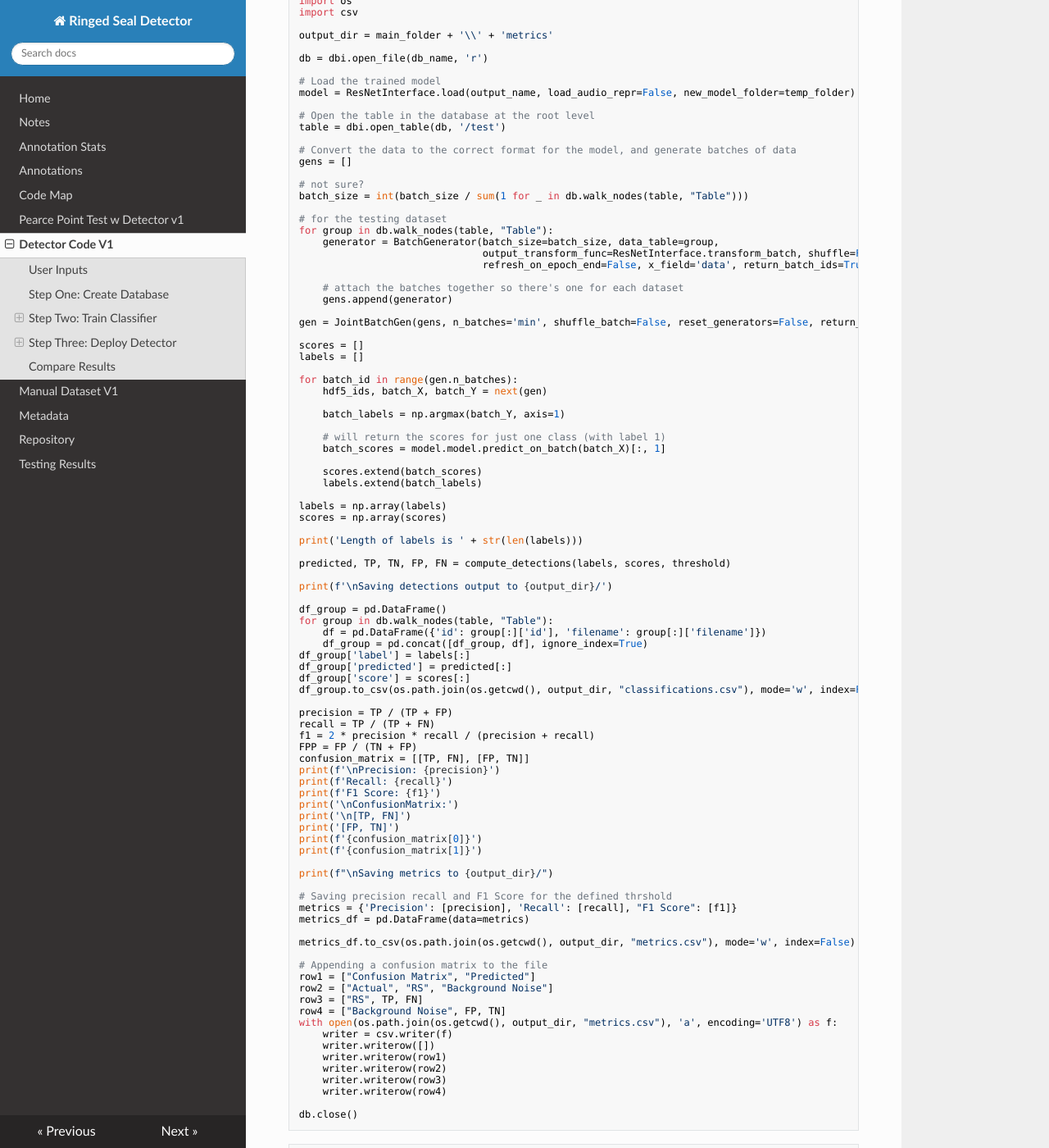
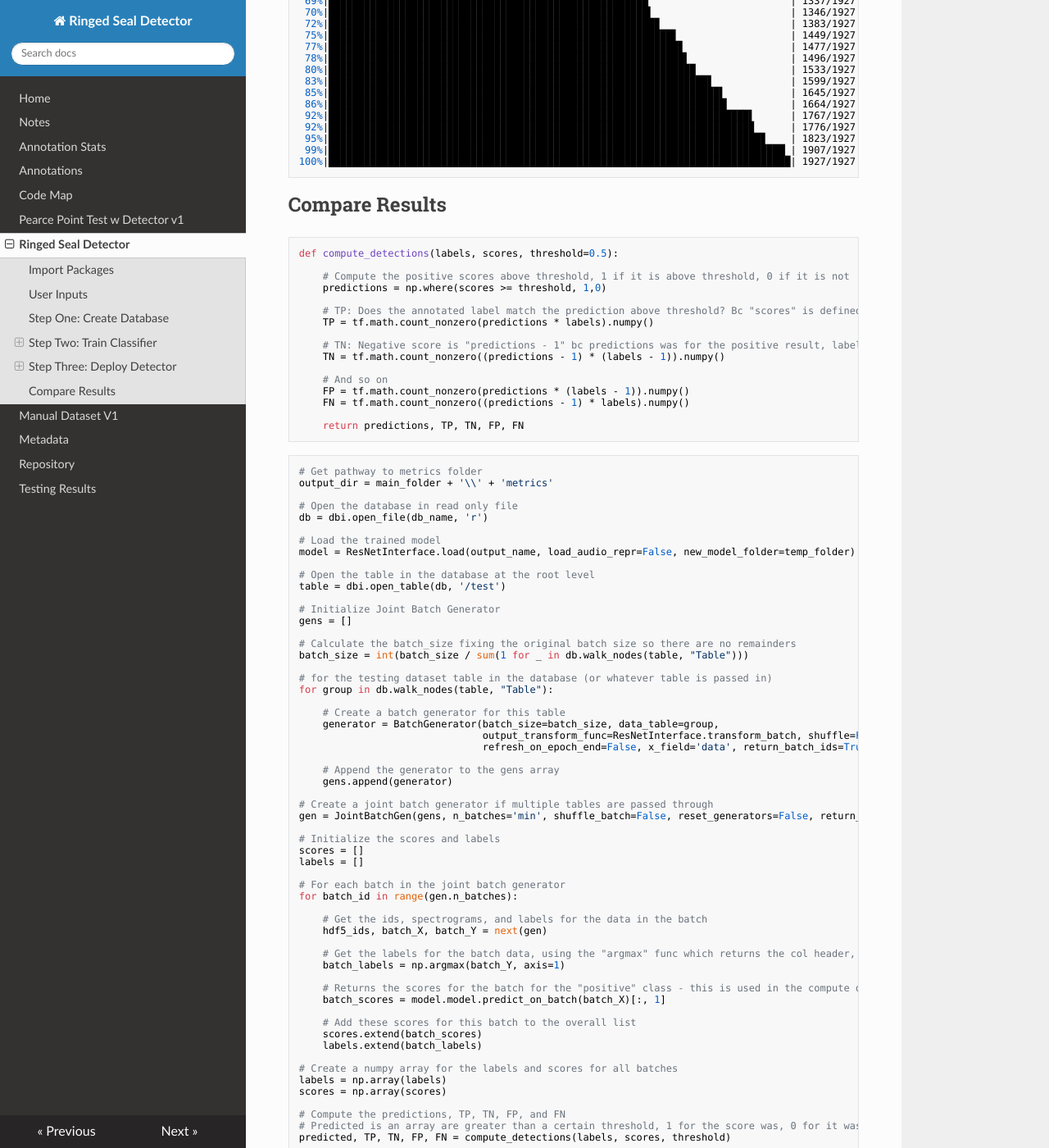
Before and after one commit to karlzam/ringed-seal-docs, an MkDocs documentation site: the page built from docs/detector.md, in a window 1280 px wide and 1400 px high, scrolled down 11577 px. Shown: the whole window at 82% size. Built offline with MkDocs 1.6.1, drawn with Linux system fonts in a browser that asks for light colours; nearby versions of some CDN libraries; some of the changed text lies outside the part shown.

Commit message:
no message

````diff
--- a/docs/detector.md
+++ b/docs/detector.md
@@ -1,10 +1,45 @@
-# Detector Code V1
+# Ringed Seal Detector
 
 This notebook has the final code used to create the ringed seal detector.
 
+## Import Packages
+
+
+```python
+import pandas as pd
+import numpy as np
+import tensorflow as tf
+import seaborn as sns
+import shutil
+import os
+import csv
+import matplotlib.pyplot as plt
+from sklearn.metrics import confusion_matrix
+
+from ketos.data_handling import selection_table as sl
+import ketos.data_handling.database_interface as dbi
+from ketos.data_handling.parsing import load_audio_representation
+from ketos.data_handling.data_feeding import BatchGenerator
+from ketos.neural_networks.resnet import ResNetInterface
+from ketos.audio.audio_loader import AudioFrameLoader, AudioLoader, SelectionTableIterator
+from ketos.audio.spectrogram import MagSpectrogram
+from ketos.neural_networks.dev_utils.detection import batch_load_audio_file_data, filter_by_threshold
+from ketos.data_handling.data_feeding import JointBatchGen
+
+import warnings
+warnings.simplefilter(action='ignore', category=FutureWarning)
+
+print('done importing packages')
+```
+
+    done importing packages
+
+
 ## User Inputs
 
+
 ```python
+# Load in user inputs
 main_folder = r'C:\Users\kzammit\Documents\Detector\manual_detector_2sec'
 neg_folder = main_folder + '\\' + r'inputs\annotations\edited_sels\negatives'
 pos_folder = main_folder + '\\' + r'inputs\annotations\edited_sels\positives'
@@ -14,6 +49,7 @@
 recipe = main_folder + '\\' + r'inputs\resnet_recipe.json'
 output_name = main_folder + '\\' + 'rs-2sec.kt'
 
+# Define the split for the training, validation, and test datasets from each site
 ulu_vals = [634, 179, 88]
 ulu2022_vals = [949, 274, 139]
 kk_vals = [1230, 348, 171]
@@ -26,11 +62,6 @@
 
 
 ```python
-import pandas as pd
-from ketos.data_handling import selection_table as sl
-import ketos.data_handling.database_interface as dbi
-from ketos.data_handling.parsing import load_audio_representation
-
 ## Create Database ##
 
 # negatives tables and standarize for ketos
@@ -133,8 +164,13 @@
 
 # join into a database
 
+# Load the spectrogram representation & parameters, this returns a dict
 spec_cfg = load_audio_representation(spec_file, name="spectrogram")
 
+# Create a table called "train" in the database, defined by db_name, using the "train" selections table, the spectrogram config, and the audio data
+# Behind the hood, this creates an AudioLoader and AudioWriter Ketos function which generates the spectrograms for each selection
+# For the specific spectrogram in this case, the spectrograms are of size [1500,56] where 56 refers to the frequency dimension and 1500 refers to the time dimension
+# The size of the spectrogram is 1500*56, which is 84000
 dbi.create_database(output_file=db_name,  # empty brackets
                     dataset_name=r'train', selections=train, data_dir=data_folder,
                     audio_repres=spec_cfg)
@@ -146,7 +182,6 @@
 dbi.create_database(output_file=db_name,  # empty brackets
                     dataset_name=r'test', selections=test, data_dir=data_folder,
                     audio_repres=spec_cfg)
-
 ```
 
     Negatives standardized? True
@@ -184,6 +219,7 @@
 
 
 ```python
+# Save the final excel sheets for future reference
 train.to_excel(main_folder + '\\' + 'sel_train.xlsx')
 val.to_excel(main_folder + '\\' + 'sel_val.xlsx')
 test.to_excel(main_folder + '\\' + 'sel_test.xlsx')
@@ -193,39 +229,56 @@
 
 
 ```python
-import numpy as np
-import tensorflow as tf
-from ketos.data_handling.data_feeding import BatchGenerator
-from ketos.neural_networks.resnet import ResNetInterface
-
+# Set the random seed for numpy and tensorflow
 np.random.seed(1000)
 tf.random.set_seed(2000)
 
+# Set the batch size and number of epochs for training
 batch_size = 16
 n_epochs = 40
+
+# Set the log folder and checkpoint folder
 log_folder = main_folder + '\\' + 'logs'
 checkpoint_folder = main_folder + '\\' + 'checkpoints'
 
+# Open the database file in read mode
 db = dbi.open_file(db_name, 'r')
 
+# Open the training and validation tables respectively
 train_data = dbi.open_table(db, "/train/data")
 val_data = dbi.open_table(db, "/val/data")
 
+# Create batches of training data of size batch size, using the specified data table
+# This returns indices of the data in each batch along with their labels
 train_generator = BatchGenerator(batch_size=batch_size, data_table=train_data,
                                     output_transform_func=ResNetInterface.transform_batch,
                                     shuffle=True, refresh_on_epoch_end=True)
 
+# Create batches of validation data of size batch size, using the specified data table
+# This returns indices of the data in each batch along with their labels
 val_generator = BatchGenerator(batch_size=batch_size, data_table=val_data,
                                    output_transform_func=ResNetInterface.transform_batch,
                                    shuffle=False, refresh_on_epoch_end=False)
 
+# Build the ResNet model file based off of the recipe file - this creates a "ResNetInterface" object
 resnet = ResNetInterface.build(recipe)
+
+# Set the training and validation generators to the batch generators created above
 resnet.train_generator = train_generator
 resnet.val_generator = val_generator
+
+# Set the model log and checkpoint directory
 resnet.log_dir = log_folder
 resnet.checkpoint_dir = checkpoint_folder
+
+# Train the model, looping through all of the training and validation data
+# See code map for more information
 resnet.train_loop(n_epochs=n_epochs, verbose=True, log_csv=True, csv_name='log.csv')
+
+# Close the database
 db.close()
+
+# Save the model file, and keep track of the spectrogram parameters used to generate that model
 resnet.save(output_name, audio_repr_file=spec_file)
 ```
 
@@ -603,22 +656,33 @@
 
 
 ```python
-import seaborn as sns
-import warnings
-warnings.simplefilter(action='ignore', category=FutureWarning)
-
+# Get path to folder containing logs
 log_folder = main_folder + '\\' + 'logs'
 
+# Read the log file
 log_file = pd.read_csv(log_folder + '\\' + 'log.csv')
 
+# Get the training and validation losses
 tr_results = log_file[log_file['dataset']=='train']
 va_results = log_file[log_file['dataset']=='val']
 
+# Plot the loss curves
 sns.lineplot(data=tr_results, x='epoch', y='loss', label='train', legend='auto')
 sns.lineplot(data=va_results, x='epoch', y='loss', label='val', legend='auto')
 ```
 
-![curve](curve.png)
+
+
+
+    <Axes: xlabel='epoch', ylabel='loss'>
+
+
+
+
+
+![png](output_11_1.png)
+
+
 
 ## Step Three: Deploy Detector
 
@@ -628,10 +692,13 @@
 ```python
 import shutil
 
+# Necessary for other steps
 test_filled = test.reset_index(allow_duplicates=True)
 
+# Set pathway to audio folder
 audio_folder = main_folder + '\\' + 'audio'
 
+# Copy files from main data folder into audio folder if they match the testing dataframe files
 for idex, row in test_filled.iterrows():
     shutil.copyfile(test_filled.loc[idex]['filename'], audio_folder + '\\' + test_filled.loc[idex]['filename'].split('\\')[-1])
 
@@ -645,31 +712,41 @@
 
 
 ```python
-from ketos.audio.audio_loader import AudioFrameLoader, AudioLoader, SelectionTableIterator
-from ketos.audio.spectrogram import MagSpectrogram
-from ketos.neural_networks.dev_utils.detection import batch_load_audio_file_data, filter_by_threshold
-
+# Set the temp folder, detections csv, detections threshold, step size, batch size, and buffer
 temp_folder = main_folder + '\\' + 'ringedS_tmp_folder'
 detections_csv = main_folder + '\\' + 'detections_raw.csv'
 threshold = 0.5
 step_size = 2.0
 batch_size = 16
 buffer = 0.5
+```
 
+
+```python
+# Load the already trained model file
 model = ResNetInterface.load(model_file=output_name, new_model_folder=temp_folder)
 
+# Load the audio representation (dict)
 audio_repr = load_audio_representation(path=spec_file)
 
+# Get the config from the "spectrogram" audio representation
+# This is helpful if I had "waveform" as well in the representation options as well
 spec_config = audio_repr['spectrogram']
 
+# Create an audioFrameLoader containing the spectrogram parameters and type
 audio_loader = AudioFrameLoader(path=audio_folder, duration=spec_config['duration'],
                                     step=step_size, stop=False, representation=spec_config['type'],
                                     representation_params=spec_config, pad=False)
+
+# Initialize a detections dataframe
 detections = pd.DataFrame()
 
+# Load the audio data in the defined batch size with the audio loader object
 batch_generator = batch_load_audio_file_data(loader=audio_loader, batch_size=batch_size)
 
+# for each batch
 for batch_data in batch_generator:
+
     # Run the model on the spectrogram data from the current batch
     batch_predictions = model.run_on_batch(batch_data['data'], return_raw_output=True)
 
@@ -677,11 +754,14 @@
     raw_output = {'filename': batch_data['filename'], 'start': batch_data['start'], 'end': batch_data['end'],
                   'score': batch_predictions}
 
+    # Filter the raw detections by the threshold, dropping detections below the threshold
+    # will be a dataframe with the filename, start, end, label, and score
     batch_detections = filter_by_threshold(raw_output, threshold=threshold)
 
-    # What do these labels represent? Is it 0 for no, and 1 for yes? why is 0 included in the
+    # Add these detections to the detections dataframe
     detections = pd.concat([detections, batch_detections], ignore_index=True)
 
+# Output the detections that were over a threshold to a csv file
 detections.to_csv(detections_csv, index=False)
 ```
 
@@ -722,49 +802,18 @@
 
 
 ```python
-detected_list = []
+def compute_detections(labels, scores, threshold=0.5):
 
-for idx, row in test_filled.iterrows():  # loop over annotations
-    filename_annot = row['filename'].split("\\")[-1]
-    time_annot_start = row['start']
-    time_annot_end = row['end']
-    detected = False
-    for _, d in detections.iterrows():  # loop over detections
-        filename_det = d['filename']
-        start_det = d['start']
-        end_det = start_det + d['end']
-        # if the filenames match and the annotated time falls with the start and
-        # end time of the detection interval, consider the call detected
-        if filename_annot == filename_det and time_annot_start >= start_det and time_annot_end <= end_det:
-            detected = True
-            break
-
-    detected_list.append(detected)
-
-test_filled['detected'] = detected_list  # add column to the annotations table
-
-test_filled.to_excel(main_folder + r'\detected_annotations.xlsx')
-
-print('done')
-```
-
-    done
-
-
-
-```python
-def compute_detections(labels, scores, threshold=0.5):
-    """
-
-    :param labels:
-    :param scores:
-    :param threshold:
-    :return:
-    """
+    # Compute the positive scores above threshold, 1 if it is above threshold, 0 if it is not
     predictions = np.where(scores >= threshold, 1,0)
 
+    # TP: Does the annotated label match the prediction above threshold? Bc "scores" is defined as the positive threshold, this represents TP
     TP = tf.math.count_nonzero(predictions * labels).numpy()
+
+    # TN: Negative score is "predictions - 1" bc predictions was for the positive result, labels-1 so that the negatives are multiplied by 1
     TN = tf.math.count_nonzero((predictions - 1) * (labels - 1)).numpy()
+
+    # And so on
     FP = tf.math.count_nonzero(predictions * (labels - 1)).numpy()
     FN = tf.math.count_nonzero((predictions - 1) * labels).numpy()
 
@@ -773,12 +822,10 @@
 
 
 ```python
-from ketos.data_handling.data_feeding import JointBatchGen
-import os
-import csv
-
+# Get pathway to metrics folder
 output_dir = main_folder + '\\' + 'metrics'
 
+# Open the database in read only file
 db = dbi.open_file(db_name, 'r')
 
 # Load the trained model
@@ -787,46 +834,57 @@
 # Open the table in the database at the root level
 table = dbi.open_table(db, '/test')
 
-# Convert the data to the correct format for the model, and generate batches of data
+# Initialize Joint Batch Generator
 gens = []
 
-# not sure?
+# Calculate the batch_size fixing the original batch size so there are no remainders
 batch_size = int(batch_size / sum(1 for _ in db.walk_nodes(table, "Table")))
 
-# for the testing dataset
+# for the testing dataset table in the database (or whatever table is passed in)
 for group in db.walk_nodes(table, "Table"):
+
+    # Create a batch generator for this table
     generator = BatchGenerator(batch_size=batch_size, data_table=group,
                                output_transform_func=ResNetInterface.transform_batch, shuffle=False,
                                refresh_on_epoch_end=False, x_field='data', return_batch_ids=True)
 
-    # attach the batches together so there's one for each dataset
+    # Append the generator to the gens array
     gens.append(generator)
 
+# Create a joint batch generator if multiple tables are passed through
 gen = JointBatchGen(gens, n_batches='min', shuffle_batch=False, reset_generators=False, return_batch_ids=True)
 
+# Initialize the scores and labels
 scores = []
 labels = []
 
+# For each batch in the joint batch generator
 for batch_id in range(gen.n_batches):
+
+    # Get the ids, spectrograms, and labels for the data in the batch
     hdf5_ids, batch_X, batch_Y = next(gen)
 
+    # Get the labels for the batch data, using the "argmax" func which returns the col header, so 0 is a noise segment, 1 is a rs segment
     batch_labels = np.argmax(batch_Y, axis=1)
 
-    # will return the scores for just one class (with label 1)
+    # Returns the scores for the batch for the "positive" class - this is used in the compute detections function later on
     batch_scores = model.model.predict_on_batch(batch_X)[:, 1]
 
+    # Add these scores for this batch to the overall list
     scores.extend(batch_scores)
     labels.extend(batch_labels)
 
+# Create a numpy array for the labels and scores for all batches
 labels = np.array(labels)
 scores = np.array(scores)
 
-print('Length of labels is ' + str(len(labels)))
-
+# Compute the predictions, TP, TN, FP, and FN
+# Predicted is an array are greater than a certain threshold, 1 for the score was, 0 for it was not
 predicted, TP, TN, FP, FN = compute_detections(labels, scores, threshold)
 
 print(f'\nSaving detections output to {output_dir}/')
 
+# Create the "classifications" csv file
 df_group = pd.DataFrame()
 for group in db.walk_nodes(table, "Table"):
     df = pd.DataFrame({'id': group[:]['id'], 'filename': group[:]['filename']})
@@ -836,11 +894,16 @@
 df_group['score'] = scores[:]
 df_group.to_csv(os.path.join(os.getcwd(), output_dir, "classifications.csv"), mode='w', index=False)
 
+# Calculate performance metrics
 precision = TP / (TP + FP)
 recall = TP / (TP + FN)
 f1 = 2 * precision * recall / (precision + recall)
 FPP = FP / (TN + FP)
+
+# Create a confusion matrix
 confusion_matrix = [[TP, FN], [FP, TN]]
+
+# Print the results
 print(f'\nPrecision: {precision}')
 print(f'Recall: {recall}')
 print(f'F1 Score: {f1}')
@@ -850,6 +913,7 @@
 print(f'{confusion_matrix[0]}')
 print(f'{confusion_matrix[1]}')
 
+# Save to an excel file
 print(f"\nSaving metrics to {output_dir}/")
 
 # Saving precision recall and F1 Score for the defined thrshold
@@ -860,9 +924,9 @@
 
 # Appending a confusion matrix to the file
 row1 = ["Confusion Matrix", "Predicted"]
-row2 = ["Actual", "RS", "Background Noise"]
+row2 = ["Actual", "RS", "Noise"]
 row3 = ["RS", TP, FN]
-row4 = ["Background Noise", FP, TN]
+row4 = ["Noise", FP, TN]
 with open(os.path.join(os.getcwd(), output_dir, "metrics.csv"), 'a', encoding='UTF8') as f:
     writer = csv.writer(f)
     writer.writerow([])
@@ -874,7 +938,6 @@
 db.close()
 ```
 
-    Length of labels is 832
 
     Saving detections output to C:\Users\kzammit\Documents\Detector\manual_detector_2sec\metrics/
 
@@ -1010,13 +1071,11 @@
 
 
 ```python
-from sklearn.metrics import confusion_matrix
-
 classifications_file = output_dir + '\\' + 'classifications.csv'
 
 classifications = pd.read_csv(classifications_file)
 
-cm = confusion_matrix(classifications['label'], classifications['predicted'])
+cm = confusion_matrix(classifications['predicted'], classifications['label'])
 
 labels = ['True Pos', 'False Neg', 'False Pos', 'True Neg']
 categories = ['Ringed Seal', 'Noise']
@@ -1028,12 +1087,9 @@
                  cmap='viridis')
 ```
 
-
-![png](cm.png)
+    no title
 
 
 
 
-```python
-
-```
+![png](output_22_1.png)
````
Also changed, not shown: other parts of docs/detector.md (+0 -2 lines), docs/output_11_1.png (added), docs/output_22_1.png (added).
